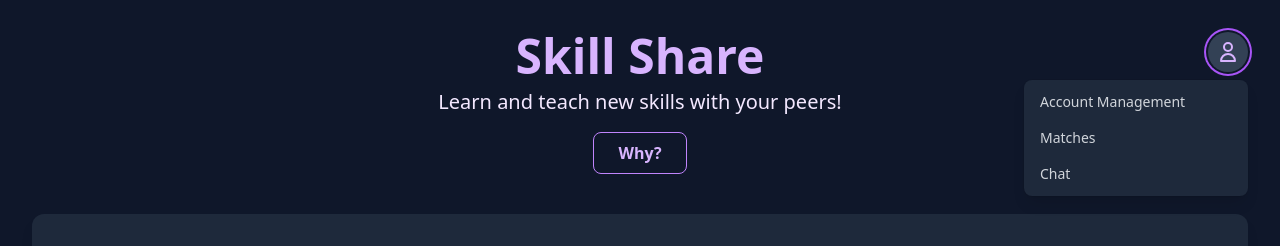
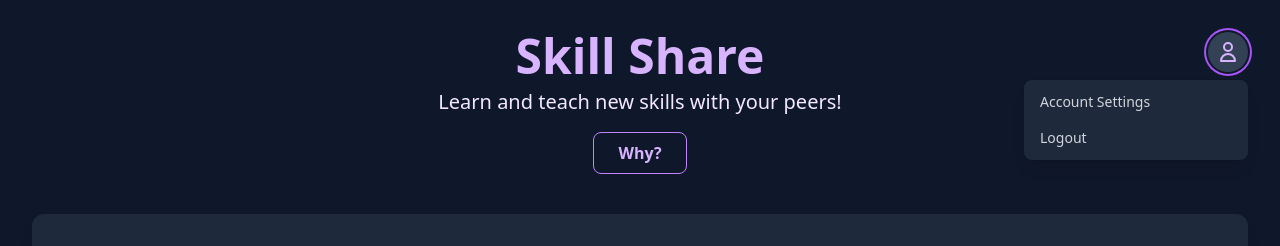
Before and after one commit to ouzo-hangover/SYNCS-Hack-2025, a React (Create React App) app in the folder my-skill-app/: page / in a window 1280 px wide. Both pictures are taken after a click on the button "User menu". Shown: the top 246 px of the page. Built offline with nearby package versions, Linux system fonts and the light colour scheme.

Commit message:
fixing home page

```diff
--- a/my-skill-app/src/App.js
+++ b/my-skill-app/src/App.js
@@ -1,19 +1,19 @@
 import React, { useState, useEffect } from 'react';
 import SkillCard from './components/SkillCard';
 import SkillsMap from './components/SkillsMap';
-import UserMenu from './components/UserMenu'; // Import the new menu component
+import UserMenu from './components/UserMenu';
+import AccountSettings from './components/AccountSettings';
 
 const App = () => {
   // --- STATE MANAGEMENT ---
-  // ... (all your existing state remains the same)
   const [skills, setSkills] = useState([]);
   const [searchQuery, setSearchQuery] = useState('');
-  const [view, setView] = useState('home'); // 'home', 'results', or 'why'
+  const [view, setView] = useState('home');
   const [searchResults, setSearchResults] = useState([]);
   const [contentVisible, setContentVisible] = useState(false);
+  const [currentUser, setCurrentUser] = useState(null);
 
   // --- INITIAL DATA & FUNCTIONS ---
-  // ... (all your existing functions remain the same)
   useEffect(() => {
     const exampleSkills = [
       { id: 1, userId: 'localuser', createdAt: new Date(), title: "Python for Beginners", description: "A basic introduction to Python programming.", type: "teach", location: { lat: -27.470, lng: 153.023 } },
@@ -24,6 +24,17 @@ const App = () => {
       { id: 6, userId: 'localuser', createdAt: new Date(), title: "Web Design Principles", description: "Looking for tips on responsive design.", type: "learn" },
     ];
     setSkills(exampleSkills);
+
+    const mockUser = {
+      id: 101,
+      name: 'Alex Rivera',
+      email: 'alex.r@example.com',
+      interests: 'Hiking, JavaScript, Coffee',
+      skills: ['React', 'Python'],
+      location: { lat: -27.48, lng: 153.01 }
+    };
+    setCurrentUser(mockUser);
+
     setTimeout(() => setContentVisible(true), 100);
   }, []);
 
@@ -42,11 +53,30 @@ const App = () => {
     setView('home');
   };
 
+  const handleRegister = (newUser) => {
+    console.log("Registering new user:", newUser);
+    setCurrentUser(newUser);
+    setView('home');
+    alert('Account created successfully!');
+  };
+
+  const handleUpdateProfile = (updatedUser) => {
+    console.log("Updating profile:", updatedUser);
+    setCurrentUser(updatedUser);
+    setView('home');
+    alert('Profile updated successfully!');
+  };
+
+  const handleLogout = () => {
+    setCurrentUser(null);
+    setView('home');
+  };
+
   const skillsToTeach = skills.filter(skill => skill.type === 'teach');
   const skillsToLearn = skills.filter(skill => skill.type === 'learn');
 
   // --- PAGE RENDER FUNCTIONS ---
-  // ... (renderHomePage, renderResultsPage, renderWhyPage remain the same)
+  // --- FIX: Restored content for renderHomePage ---
   const renderHomePage = () => (
     <>
       {/* Search Bar */}
@@ -89,6 +119,7 @@ const App = () => {
     </>
   );
 
+  // --- FIX: Restored content for renderResultsPage ---
   const renderResultsPage = () => {
     const resultsToTeachOnMap = searchResults.filter(skill => skill.type === 'teach' && skill.location);
     return (
@@ -116,22 +147,20 @@ const App = () => {
     );
   };
 
+  // --- FIX: Restored content for renderWhyPage ---
   const renderWhyPage = () => (
     <div className="bg-slate-800 rounded-xl shadow-lg p-8 md:p-12 animate-fadeInUp text-left max-w-4xl mx-auto">
       <h2 className="text-3xl md:text-4xl font-bold text-purple-300 mb-4">The world is changing... so we need to move with it.</h2>
       <p className="text-lg text-gray-300 mb-8 leading-relaxed">
         Cities are no longer just places to live; they are the epicentres of culture, innovation, and human connection. But as they grow, they face urgent challenges in sustainability and the evolving nature of work.
       </p>
-
       <h3 className="text-2xl font-semibold text-purple-200 mb-3">Our Mission: Powering the Future of Work</h3>
       <p className="text-gray-400 mb-8 leading-relaxed">
         In a future where remote work and the gig economy are the norm, continuous learning is key. The most valuable resource in our cities is shared human potential. Skill Share is our answer to the question of how we support a diverse, independent workforce.
       </p>
-
       <p className="text-gray-300 font-semibold text-lg leading-relaxed">
         By creating a peer-to-peer network for learning and teaching, we empower citizens to adapt, upskill, and thrive. We're not just building an app; we're building a more resilient, interconnected, and knowledgeable community—one skill at a time.
       </p>
-
       <div className="text-center mt-12">
         <button onClick={handleBackToHome} className="bg-indigo-600 text-white font-bold py-3 px-6 rounded-lg shadow-md hover:bg-indigo-700 focus:outline-none focus:ring-2 focus:ring-indigo-500 focus:ring-offset-2 transition duration-300 ease-in-out">
           &larr; Back to Home
@@ -140,19 +169,28 @@ const App = () => {
     </div>
   );
 
+  const renderAccountPage = () => (
+    <AccountSettings
+      currentUser={currentUser}
+      onRegister={handleRegister}
+      onUpdate={handleUpdateProfile}
+      onBack={handleBackToHome}
+    />
+  );
+
+
   // --- MAIN RETURN ---
   return (
     <div className="min-h-screen bg-slate-900 font-sans p-4 md:p-8 text-gray-200">
       <div className={`max-w-7xl mx-auto transition-opacity duration-700 ${contentVisible ? 'opacity-100' : 'opacity-0'}`}>
-
-        {/* --- NEW: Wrapper for Header and User Menu --- */}
         <div className="relative">
-          {/* User Menu is positioned absolutely within this relative container */}
           <div className="absolute top-0 right-0 z-10">
-            <UserMenu />
+            <UserMenu
+              isLoggedIn={!!currentUser}
+              onNavigateToAccount={() => setView('account')}
+              onLogout={handleLogout}
+            />
           </div>
-
-          {/* Header Section */}
           <header className="text-center mb-10">
             <h1 className="text-4xl md:text-5xl font-extrabold text-purple-300 mb-2">
               Skill Share
@@ -160,9 +198,8 @@ const App = () => {
             <p className="text-lg md:text-xl text-purple-100">
               Learn and teach new skills with your peers!
             </p>
-            {/* 'Why?' button */}
             {view === 'home' && (
-               <button
+              <button
                 onClick={() => setView('why')}
                 className="mt-4 bg-transparent border border-purple-400 text-purple-300 font-bold py-2 px-6 rounded-lg hover:bg-purple-400 hover:text-slate-900 focus:outline-none focus:ring-2 focus:ring-purple-500 focus:ring-offset-2 focus:ring-offset-slate-900 transition duration-300 ease-in-out animate-fadeInUp-600"
               >
@@ -172,10 +209,10 @@ const App = () => {
           </header>
         </div>
 
-        {/* Conditionally render the correct page view */}
         {view === 'home' && renderHomePage()}
         {view === 'results' && renderResultsPage()}
         {view === 'why' && renderWhyPage()}
+        {view === 'account' && renderAccountPage()}
 
       </div>
     </div>
--- /dev/null
+++ b/my-skill-app/src/components/AccountSettings.js
@@ -0,0 +1,120 @@
+// src/components/AccountSettings.js
+
+import React, { useState, useEffect } from 'react';
+
+// A simple list of skills for the dropdown. You could fetch this from an API later.
+const availableSkills = ['Python', 'React', 'Gardening', 'Digital Marketing', 'Spanish', 'Web Design', 'Data Structures'];
+
+const AccountSettings = ({ currentUser, onRegister, onUpdate, onBack }) => {
+  // State for form fields
+  const [name, setName] = useState('');
+  const [email, setEmail] = useState('');
+  const [password, setPassword] = useState('');
+  const [interests, setInterests] = useState('');
+  const [skills, setSkills] = useState([]);
+  // For this example, we'll just let the user type lat/lng. A real app would use a map picker.
+  const [location, setLocation] = useState({ lat: '', lng: '' });
+
+  // This effect pre-fills the form when a logged-in user's data is available
+  useEffect(() => {
+    if (currentUser) {
+      setName(currentUser.name || '');
+      setEmail(currentUser.email || '');
+      setInterests(currentUser.interests || '');
+      setSkills(currentUser.skills || []);
+      setLocation(currentUser.location || { lat: '', lng: '' });
+    }
+  }, [currentUser]);
+
+  const handleRegisterSubmit = (e) => {
+    e.preventDefault();
+    const newUser = { id: Date.now(), name, email, skills, interests, location };
+    onRegister(newUser); // Pass the new user data up to App.js
+  };
+
+  const handleUpdateSubmit = (e) => {
+    e.preventDefault();
+    const updatedUser = { ...currentUser, name, interests, skills, location };
+    onUpdate(updatedUser); // Pass the updated data up to App.js
+  };
+
+  const handleSkillChange = (e) => {
+    const selectedOptions = Array.from(e.target.selectedOptions, option => option.value);
+    setSkills(selectedOptions);
+  };
+
+  // --- Render Logic ---
+
+  // RENDER THIS IF USER IS NOT LOGGED IN
+  if (!currentUser) {
+    return (
+      <div className="bg-slate-800 rounded-xl shadow-lg p-8 md:p-12 animate-fadeInUp max-w-2xl mx-auto">
+        <h2 className="text-3xl font-bold text-purple-300 mb-6 text-center">Create Your Account</h2>
+        <form onSubmit={handleRegisterSubmit}>
+          {/* Name Input */}
+          <div className="mb-4">
+            <label className="block text-purple-200 mb-2" htmlFor="name">Full Name</label>
+            <input type="text" id="name" value={name} onChange={e => setName(e.target.value)} className="w-full p-3 bg-slate-700 rounded-md focus:ring-2 focus:ring-indigo-500" required />
+          </div>
+          {/* Email Input */}
+          <div className="mb-4">
+            <label className="block text-purple-200 mb-2" htmlFor="email">Email Address</label>
+            <input type="email" id="email" value={email} onChange={e => setEmail(e.target.value)} className="w-full p-3 bg-slate-700 rounded-md focus:ring-2 focus:ring-indigo-500" required />
+          </div>
+          {/* Password Input */}
+          <div className="mb-6">
+            <label className="block text-purple-200 mb-2" htmlFor="password">Password</label>
+            <input type="password" id="password" value={password} onChange={e => setPassword(e.target.value)} className="w-full p-3 bg-slate-700 rounded-md focus:ring-2 focus:ring-indigo-500" required />
+          </div>
+          <div className="flex items-center justify-between">
+            <button type="button" onClick={onBack} className="text-gray-400 hover:text-white transition">&larr; Back to Home</button>
+            <button type="submit" className="bg-indigo-600 text-white font-bold py-2 px-6 rounded-lg shadow-md hover:bg-indigo-700">Create Account</button>
+          </div>
+        </form>
+      </div>
+    );
+  }
+
+  // RENDER THIS IF USER IS LOGGED IN
+  return (
+    <div className="bg-slate-800 rounded-xl shadow-lg p-8 md:p-12 animate-fadeInUp max-w-2xl mx-auto">
+      <h2 className="text-3xl font-bold text-purple-300 mb-6 text-center">Manage Your Account</h2>
+      <form onSubmit={handleUpdateSubmit}>
+        {/* Name Input */}
+        <div className="mb-4">
+          <label className="block text-purple-200 mb-2" htmlFor="update-name">Full Name</label>
+          <input type="text" id="update-name" value={name} onChange={e => setName(e.target.value)} className="w-full p-3 bg-slate-700 rounded-md focus:ring-2 focus:ring-indigo-500" />
+        </div>
+        {/* Interests Input */}
+        <div className="mb-4">
+          <label className="block text-purple-200 mb-2" htmlFor="update-interests">Your Interests</label>
+          <input type="text" id="update-interests" value={interests} onChange={e => setInterests(e.target.value)} placeholder="e.g., hiking, coding, music" className="w-full p-3 bg-slate-700 rounded-md focus:ring-2 focus:ring-indigo-500" />
+        </div>
+        {/* Skills Dropdown */}
+        <div className="mb-4">
+          <label className="block text-purple-200 mb-2" htmlFor="update-skills">Your Skills (hold Ctrl/Cmd to select multiple)</label>
+          <select id="update-skills" multiple value={skills} onChange={handleSkillChange} className="w-full p-3 bg-slate-700 rounded-md h-40 focus:ring-2 focus:ring-indigo-500">
+            {availableSkills.map(skill => <option key={skill} value={skill}>{skill}</option>)}
+          </select>
+        </div>
+        {/* Location Inputs */}
+        <div className="mb-6 grid grid-cols-2 gap-4">
+          <div>
+            <label className="block text-purple-200 mb-2" htmlFor="lat">Latitude</label>
+            <input type="number" step="any" id="lat" value={location.lat} onChange={e => setLocation({ ...location, lat: parseFloat(e.target.value) })} className="w-full p-3 bg-slate-700 rounded-md" placeholder="-27.470" />
+          </div>
+          <div>
+            <label className="block text-purple-200 mb-2" htmlFor="lng">Longitude</label>
+            <input type="number" step="any" id="lng" value={location.lng} onChange={e => setLocation({ ...location, lng: parseFloat(e.target.value) })} className="w-full p-3 bg-slate-700 rounded-md" placeholder="153.023" />
+          </div>
+        </div>
+        <div className="flex items-center justify-between">
+          <button type="button" onClick={onBack} className="text-gray-400 hover:text-white transition">&larr; Back to Home</button>
+          <button type="submit" className="bg-green-600 text-white font-bold py-2 px-6 rounded-lg shadow-md hover:bg-green-700">Update Profile</button>
+        </div>
+      </form>
+    </div>
+  );
+};
+
+export default AccountSettings;
--- a/my-skill-app/src/components/UserMenu.js
+++ b/my-skill-app/src/components/UserMenu.js
@@ -1,10 +1,10 @@
 import React, { useState, useEffect, useRef } from 'react';
 
-const UserMenu = () => {
+// --- MODIFICATION 1: Accept props from App.js ---
+const UserMenu = ({ isLoggedIn, onNavigateToAccount, onLogout }) => {
   const [isOpen, setIsOpen] = useState(false);
   const menuRef = useRef(null);
 
-  // This effect closes the menu if you click outside of it
   useEffect(() => {
     const handleClickOutside = (event) => {
       if (menuRef.current && !menuRef.current.contains(event.target)) {
@@ -17,20 +17,27 @@ const UserMenu = () => {
     };
   }, [menuRef]);
 
-  const handleLinkClick = (e) => {
-    e.preventDefault(); // Prevent the link from navigating
-    setIsOpen(false); // Close the menu on click
+  // --- MODIFICATION 2: Create handlers that call the prop functions ---
+  // These functions will execute the action (like logging out) AND close the menu.
+  const handleAccountClick = () => {
+    onNavigateToAccount();
+    setIsOpen(false);
   };
+
+  const handleLogoutClick = () => {
+    onLogout();
+    setIsOpen(false);
+  };
+
 
   return (
     <div className="relative" ref={menuRef}>
-      {/* Menu Button */}
+      {/* Menu Button (No changes here) */}
       <button
         onClick={() => setIsOpen(!isOpen)}
         className="w-10 h-10 bg-slate-700 rounded-full flex items-center justify-center text-purple-300 hover:bg-slate-600 focus:outline-none focus:ring-2 focus:ring-purple-500 focus:ring-offset-2 focus:ring-offset-slate-900 transition-colors"
         aria-label="User menu"
       >
-        {/* A simple user icon SVG */}
         <svg xmlns="http://www.w3.org/2000/svg" className="h-6 w-6" fill="none" viewBox="0 0 24 24" stroke="currentColor">
           <path strokeLinecap="round" strokeLinejoin="round" strokeWidth={2} d="M16 7a4 4 0 11-8 0 4 4 0 018 0zM12 14a7 7 0 00-7 7h14a7 7 0 00-7-7z" />
         </svg>
@@ -44,9 +51,32 @@ const UserMenu = () => {
         style={{ transformOrigin: 'top right' }}
       >
         <div className="py-1">
-          <a href="#account" onClick={handleLinkClick} className="block px-4 py-2 text-sm text-gray-300 hover:bg-slate-700 hover:text-white">Account Management</a>
-          <a href="#matches" onClick={handleLinkClick} className="block px-4 py-2 text-sm text-gray-300 hover:bg-slate-700 hover:text-white">Matches</a>
-          <a href="#chat" onClick={handleLinkClick} className="block px-4 py-2 text-sm text-gray-300 hover:bg-slate-700 hover:text-white">Chat</a>
+          {/* --- MODIFICATION 3: Conditionally render menu items --- */}
+          {isLoggedIn ? (
+            // Show these options if the user IS logged in
+            <>
+              <button
+                onClick={handleAccountClick}
+                className="w-full text-left block px-4 py-2 text-sm text-gray-300 hover:bg-slate-700 hover:text-white"
+              >
+                Account Settings
+              </button>
+              <button
+                onClick={handleLogoutClick}
+                className="w-full text-left block px-4 py-2 text-sm text-gray-300 hover:bg-slate-700 hover:text-white"
+              >
+                Logout
+              </button>
+            </>
+          ) : (
+            // Show this option if the user IS NOT logged in
+            <button
+              onClick={handleAccountClick}
+              className="w-full text-left block px-4 py-2 text-sm text-gray-300 hover:bg-slate-700 hover:text-white"
+            >
+              Login / Sign Up
+            </button>
+          )}
         </div>
       </div>
     </div>
```
